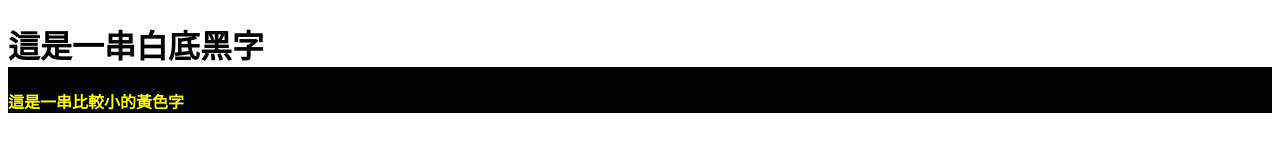
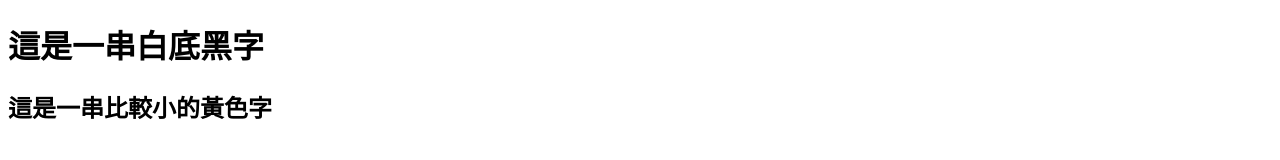
Before and after one commit to HaoWeiChang/Web_Traing, a plain HTML site: page Ch03/Ch03.html in a window 1280 px wide. Drawn offline with Linux system fonts and the light colour scheme.

Commit message:
delect some fuction

```diff
--- a/Ch02/ch02.css
+++ b/Ch02/ch02.css
@@ -25,16 +25,3 @@
     background-color: black;
     color:white;
 }
-.divdemo{
-    background-color: black;
-}
-
-#demo{
-    background-color: white;
-    color: black;
-}
-
-.demo2{
-    color: yellow;
-    font-size: 16px;
-}
```
